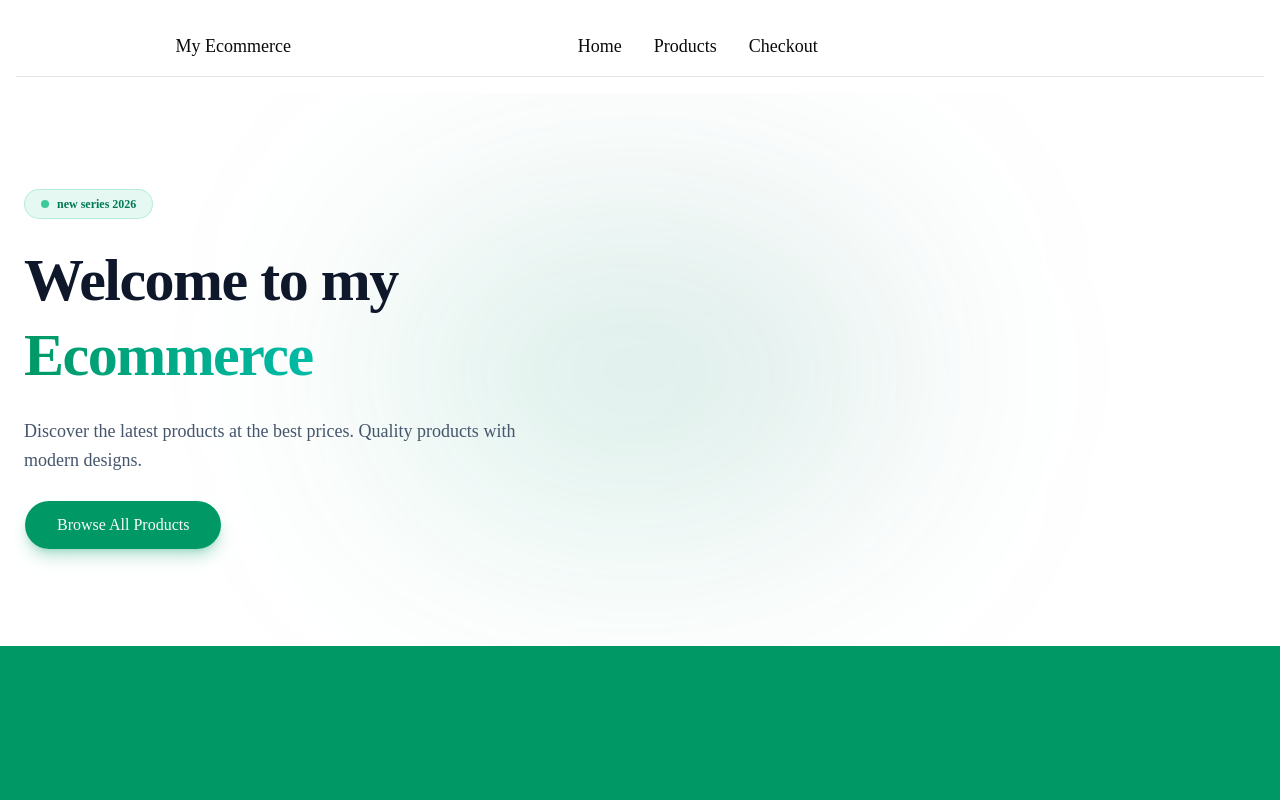
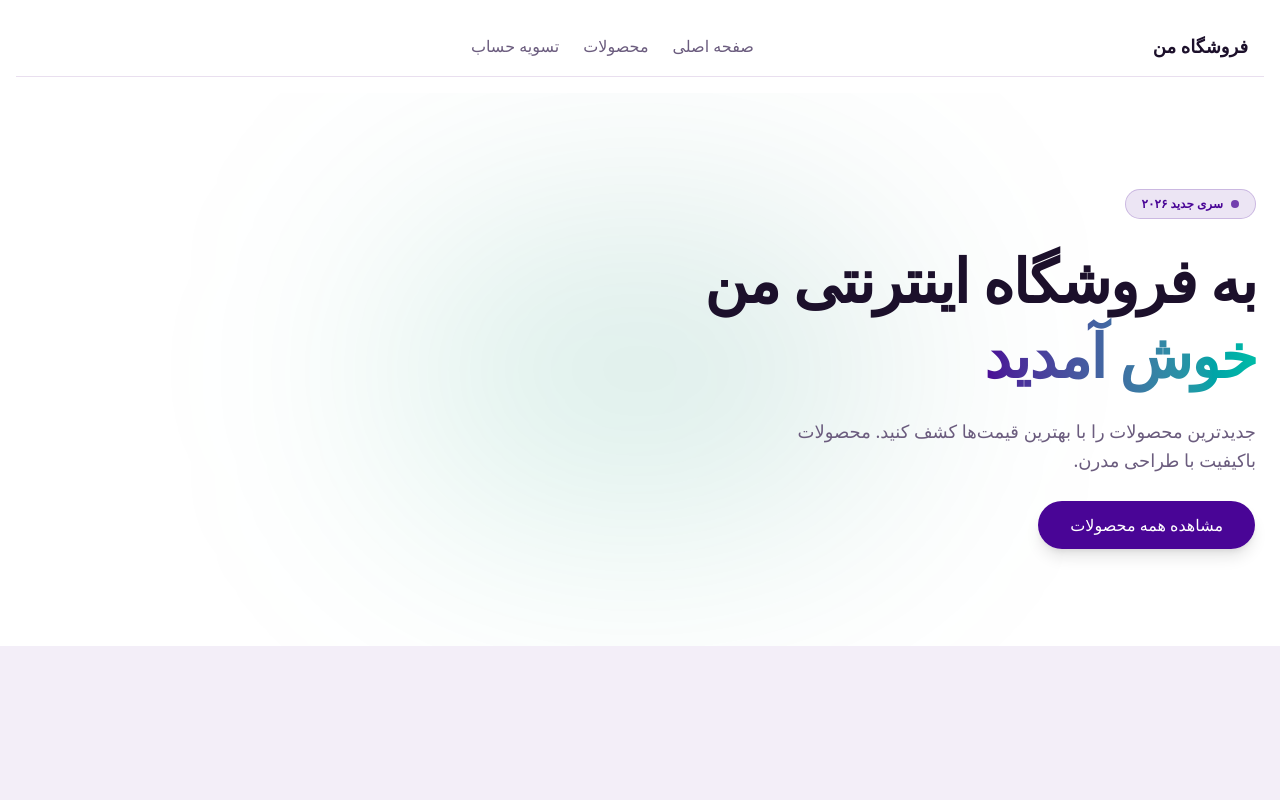
Before and after one commit to Hojjatkj/ecommerce-next, a Next.js app: page / in a window 1280 px wide. Shown: the top 800 px of the page. Built offline with nearby package versions, Linux system fonts and the light colour scheme; no server answers; the database is empty.

Commit message:
backup for fixing slow perfor'ance with profiler

```diff
--- a/app/globals.css
+++ b/app/globals.css
@@ -1,130 +1,60 @@
 @import "tailwindcss";
-@import "tw-animate-css";
-@import "shadcn/tailwind.css";
 
-@custom-variant dark (&:is(.dark *));
+@layer base {
+  :root {
+    /* تم لایت (Light Mode) */
+    --background: #fdfbfd;
+    --foreground: #1c102b;
 
-@theme inline {
-  --color-background: var(--background);
-  --color-foreground: var(--foreground);
-  --font-sans: var(--font-sans);
-  --font-mono: var(--font-geist-mono);
-  --font-heading: var(--font-sans);
-  --color-sidebar-ring: var(--sidebar-ring);
-  --color-sidebar-border: var(--sidebar-border);
-  --color-sidebar-accent-foreground: var(--sidebar-accent-foreground);
-  --color-sidebar-accent: var(--sidebar-accent);
-  --color-sidebar-primary-foreground: var(--sidebar-primary-foreground);
-  --color-sidebar-primary: var(--sidebar-primary);
-  --color-sidebar-foreground: var(--sidebar-foreground);
-  --color-sidebar: var(--sidebar);
-  --color-chart-5: var(--chart-5);
-  --color-chart-4: var(--chart-4);
-  --color-chart-3: var(--chart-3);
-  --color-chart-2: var(--chart-2);
-  --color-chart-1: var(--chart-1);
-  --color-ring: var(--ring);
-  --color-input: var(--input);
-  --color-border: var(--border);
-  --color-destructive: var(--destructive);
-  --color-accent-foreground: var(--accent-foreground);
-  --color-accent: var(--accent);
-  --color-muted-foreground: var(--muted-foreground);
-  --color-muted: var(--muted);
-  --color-secondary-foreground: var(--secondary-foreground);
-  --color-secondary: var(--secondary);
-  --color-primary-foreground: var(--primary-foreground);
-  --color-primary: var(--primary);
-  --color-popover-foreground: var(--popover-foreground);
-  --color-popover: var(--popover);
-  --color-card-foreground: var(--card-foreground);
-  --color-card: var(--card);
-  --radius-sm: calc(var(--radius) * 0.6);
-  --radius-md: calc(var(--radius) * 0.8);
-  --radius-lg: var(--radius);
-  --radius-xl: calc(var(--radius) * 1.4);
-  --radius-2xl: calc(var(--radius) * 1.8);
-  --radius-3xl: calc(var(--radius) * 2.2);
-  --radius-4xl: calc(var(--radius) * 2.6);
+    --card: #ffffff;
+    --card-foreground: #1c102b;
+
+    --muted: #f3eef8;
+    --muted-foreground: #6b5c7e;
+
+    /* بنفش اصلی شما + رنگ مکمل اکسترا */
+    --primary: #490596;
+    --primary-hover: #370373;
+    --primary-foreground: #ffffff;
+    --accent: #f59e0b; /* رنگ کهربایی/طلایی برای پیشنهادهای ویژه و اکشن‌ها */
+
+    --accent-section: #f3eef8;
+    --border-color: #e9dfef;
+  }
+
+  .dark {
+    /* تم دارک (Dark Mode) - بسیار لوکس و شیک */
+    --background: #0d0614;
+    --foreground: #f5effc;
+
+    --card: #160c23;
+    --card-foreground: #f5effc;
+
+    --muted: #241437;
+    --muted-foreground: #a693bd;
+
+    /* بنفش روشن‌تر در دارک مود برای دید بهتر */
+    --primary: #7c3aed;
+    --primary-hover: #6d28d9;
+    --primary-foreground: #ffffff;
+    --accent: #fbbf24;
+
+    --accent-section: #1b0c2e;
+    --border-color: #2b1744;
+  }
 }
 
 :root {
-  --background: oklch(1 0 0);
-  --foreground: oklch(0.145 0 0);
-  --card: oklch(1 0 0);
-  --card-foreground: oklch(0.145 0 0);
-  --popover: oklch(1 0 0);
-  --popover-foreground: oklch(0.145 0 0);
-  --primary: oklch(0.205 0 0);
-  --primary-foreground: oklch(0.985 0 0);
-  --secondary: oklch(0.97 0 0);
-  --secondary-foreground: oklch(0.205 0 0);
-  --muted: oklch(0.97 0 0);
-  --muted-foreground: oklch(0.556 0 0);
-  --accent: oklch(0.97 0 0);
-  --accent-foreground: oklch(0.205 0 0);
-  --destructive: oklch(0.577 0.245 27.325);
-  --border: oklch(0.922 0 0);
-  --input: oklch(0.922 0 0);
-  --ring: oklch(0.708 0 0);
-  --chart-1: oklch(0.87 0 0);
-  --chart-2: oklch(0.556 0 0);
-  --chart-3: oklch(0.439 0 0);
-  --chart-4: oklch(0.371 0 0);
-  --chart-5: oklch(0.269 0 0);
-  --radius: 0.625rem;
-  --sidebar: oklch(0.985 0 0);
-  --sidebar-foreground: oklch(0.145 0 0);
-  --sidebar-primary: oklch(0.205 0 0);
-  --sidebar-primary-foreground: oklch(0.985 0 0);
-  --sidebar-accent: oklch(0.97 0 0);
-  --sidebar-accent-foreground: oklch(0.205 0 0);
-  --sidebar-border: oklch(0.922 0 0);
-  --sidebar-ring: oklch(0.708 0 0);
+  --color-bg-main: var(--background);
+  --color-text-main: var(--foreground);
+  --color-card-bg: var(--card);
+  --color-card-text: var(--card-foreground);
+  --color-muted-bg: var(--muted);
+  --color-muted-text: var(--muted-foreground);
+  --color-brand-primary: var(--primary);
+  --color-brand-primary-hover: var(--primary-hover);
+  --color-brand-primary-fg: var(--primary-foreground);
+  --color-brand-accent: var(--accent);
+  --color-banner: var(--accent-section);
+  --color-border-main: var(--border-color);
 }
-
-.dark {
-  --background: oklch(0.145 0 0);
-  --foreground: oklch(0.985 0 0);
-  --card: oklch(0.205 0 0);
-  --card-foreground: oklch(0.985 0 0);
-  --popover: oklch(0.205 0 0);
-  --popover-foreground: oklch(0.985 0 0);
-  --primary: oklch(0.922 0 0);
-  --primary-foreground: oklch(0.205 0 0);
-  --secondary: oklch(0.269 0 0);
-  --secondary-foreground: oklch(0.985 0 0);
-  --muted: oklch(0.269 0 0);
-  --muted-foreground: oklch(0.708 0 0);
-  --accent: oklch(0.269 0 0);
-  --accent-foreground: oklch(0.985 0 0);
-  --destructive: oklch(0.704 0.191 22.216);
-  --border: oklch(1 0 0 / 10%);
-  --input: oklch(1 0 0 / 15%);
-  --ring: oklch(0.556 0 0);
-  --chart-1: oklch(0.87 0 0);
-  --chart-2: oklch(0.556 0 0);
-  --chart-3: oklch(0.439 0 0);
-  --chart-4: oklch(0.371 0 0);
-  --chart-5: oklch(0.269 0 0);
-  --sidebar: oklch(0.205 0 0);
-  --sidebar-foreground: oklch(0.985 0 0);
-  --sidebar-primary: oklch(0.488 0.243 264.376);
-  --sidebar-primary-foreground: oklch(0.985 0 0);
-  --sidebar-accent: oklch(0.269 0 0);
-  --sidebar-accent-foreground: oklch(0.985 0 0);
-  --sidebar-border: oklch(1 0 0 / 10%);
-  --sidebar-ring: oklch(0.556 0 0);
-}
-
-@layer base {
-  * {
-    @apply border-border outline-ring/50;
-  }
-  body {
-    @apply bg-background text-foreground;
-  }
-  html {
-    @apply font-sans;
-  }
-}
--- a/app/layout.tsx
+++ b/app/layout.tsx
@@ -27,7 +27,8 @@ export default function RootLayout({
   return (
     <html
       suppressHydrationWarning
-      lang="en"
+      lang="fa"
+      dir="rtl"
       className={`${geistSans.variable} ${geistMono.variable} h-full antialiased`}
     >
       <body className="min-h-full flex flex-col" suppressHydrationWarning>
--- a/components/main/HeroSection.tsx
+++ b/components/main/HeroSection.tsx
@@ -5,20 +5,18 @@ import { Section } from "@/components/layout/section";
 import { HeroCard } from "@/components/ui/hero-card";
 import { Product } from "@/types/type";
 import dynamic from "next/dynamic";
-import Image from "next/image";
 
 const Carousel = dynamic(
-  ()=>import("@/components/main/carousel").then((mod)=> mod.Carousel),
+  () => import("@/components/main/carousel").then((mod) => mod.Carousel),
   {
-    ssr:false,
-    loading:()=>(
-      <div className="h-64 w-full animate-pulse bg-slate-200/60 rounded-2xl flex items-center justify-center text-slate-400">
+    ssr: false,
+    loading: () => (
+      <div className="h-64 w-full animate-pulse bg-[var(--color-muted-bg)] rounded-2xl flex items-center justify-center text-[var(--color-muted-text)] font-medium">
         در حال بارگذاری اسلایدر...
-
       </div>
     )
   }
-)
+);
 
 interface HeroSectionProps {
   products: Product[];
@@ -32,29 +30,28 @@ export default function HeroSection({ products }: HeroSectionProps) {
 
   return (
     <>
-      {/* بخش Hero همراه با کارت محصول ویژه */}
       <Section variant="glow">
-        <div className="grid md:grid-cols-2 gap-12 items-center">
-          <div className="space-y-6 text-center md:text-left">
-            <span className="inline-flex items-center gap-2 rounded-full bg-emerald-500/10 px-4 py-1.5 text-xs font-semibold text-emerald-700 border border-emerald-500/20">
-              <span className="h-2 w-2 rounded-full bg-emerald-500 animate-pulse" />
-              new series 2026
+        <div className="grid md:grid-cols-2 gap-12 items-center dir-rtl">
+          <div className="space-y-6 text-right">
+            <span className="inline-flex items-center gap-2 rounded-full bg-[var(--color-brand-primary)]/10 px-4 py-1.5 text-xs font-semibold text-[var(--color-brand-primary)] border border-[var(--color-brand-primary)]/20">
+              <span className="h-2 w-2 rounded-full bg-[var(--color-brand-primary)] animate-pulse" />
+              سری جدید ۲۰۲۶
             </span>
 
-            <h1 className="text-4xl md:text-6xl font-extrabold tracking-tight text-slate-900 leading-tight">
-              Welcome to my <span className="bg-linear-to-r from-emerald-600 to-teal-500 bg-clip-text text-transparent">Ecommerce</span>
+            <h1 className="text-4xl md:text-5xl lg:text-6xl font-extrabold tracking-tight text-[var(--color-text-main)] leading-tight">
+              به فروشگاه اینترنتی من <span className="bg-gradient-to-r from-[var(--color-brand-primary)] to-teal-500 bg-clip-text text-transparent">خوش آمدید</span>
             </h1>
 
-            <p className="text-lg text-slate-600 max-w-lg mx-auto md:mx-0 leading-relaxed">
-              Discover the latest products at the best prices. Quality products with modern designs.
+            <p className="text-lg text-[var(--color-muted-text)] max-w-lg leading-relaxed">
+              جدیدترین محصولات را با بهترین قیمت‌ها کشف کنید. محصولات باکیفیت با طراحی مدرن.
             </p>
 
             <Button
               render={<Link href="/products" />}
               variant="default"
-              className="rounded-full px-8 py-6 text-base bg-emerald-600 hover:bg-emerald-700 shadow-lg shadow-emerald-600/25 transition-all hover:scale-105"
+              className="rounded-full px-8 py-6 text-base bg-[var(--color-brand-primary)] hover:bg-[var(--color-brand-primary-hover)] text-[var(--color-brand-primary-fg)] shadow-lg shadow-[var(--color-brand-primary)]/20 transition-all hover:scale-105"
             >
-              Browse All Products
+              مشاهده همه محصولات
             </Button>
           </div>
 
@@ -68,8 +65,7 @@ export default function HeroSection({ products }: HeroSectionProps) {
         </div>
       </Section>
 
-      {/* بخش کاروسل محصولات */}
-      <Section className="bg-[#009966] w-full mx-auto">
+      <Section className="bg-[var(--color-banner)] w-full mx-auto">
         <Carousel products={products} />
       </Section>
     </>
--- a/components/main/Navbar.tsx
+++ b/components/main/Navbar.tsx
@@ -1,21 +1,27 @@
 import Link from 'next/link';
-
 
 const Navbar = () => {
   return (
-        <nav className="flex flex-row justify-around  border-b m-4 p-4 md:text-lg">
+    <nav className="flex items-center justify-between border-b border-[var(--color-border-main)] m-4 p-4 md:text-lg dir-rtl">
       <div>
-            <Link href="/">
-            My Ecommerce
+        <Link href="/" className="font-bold text-[var(--color-text-main)] hover:text-[var(--color-brand-primary)] transition-colors">
+          فروشگاه من
         </Link>
       </div>
-            <div className="space-x-8">
-                <Link href="/">Home</Link>
-                <Link href="/products">Products</Link>
-                <Link href="/checkout">Checkout</Link>
 
+      <div className="flex items-center gap-6 text-sm md:text-base font-medium text-[var(--color-muted-text)]">
+        <Link href="/" className="hover:text-[var(--color-brand-primary)] transition-colors">
+          صفحه اصلی
+        </Link>
+        <Link href="/products" className="hover:text-[var(--color-brand-primary)] transition-colors">
+          محصولات
+        </Link>
+        <Link href="/checkout" className="hover:text-[var(--color-brand-primary)] transition-colors">
+          تسویه حساب
+        </Link>
       </div>
-            <div></div>
+
+      <div className="w-10"></div>
     </nav>
   );
 };
--- a/components/ui/producCardtShares/subProductCard.tsx
+++ b/components/ui/producCardtShares/subProductCard.tsx
@@ -23,7 +23,7 @@ const SubProductCard = ({ product }: { product: Product }) => {
             {quantityInCart === 0 ? (
               <button
                 onClick={() => addItem(productToCartItem(product))}
-                className="w-full rounded-lg bg-emerald-600 py-2 text-sm font-semibold text-white"
+                className="w-full rounded-lg bg-(--color-brand-primary) py-2 text-sm font-semibold text-white"
               >
                 افزودن به سبد
               </button>
```
Also changed, not shown: components/main/HomeProducts.tsx (deleted, +0 -24 lines), components/main/carousel.tsx (+19 -28 lines), components/ui/list/product-card.tsx (+26 -29 lines), components/ui/list/product-grid.tsx (+9 -10 lines), components/ui/list/special-products.tsx (+7 -9 lines), context/ProductContext.tsx (+7 -3 lines). Lines whose indentation alone changed are shown as unchanged.
